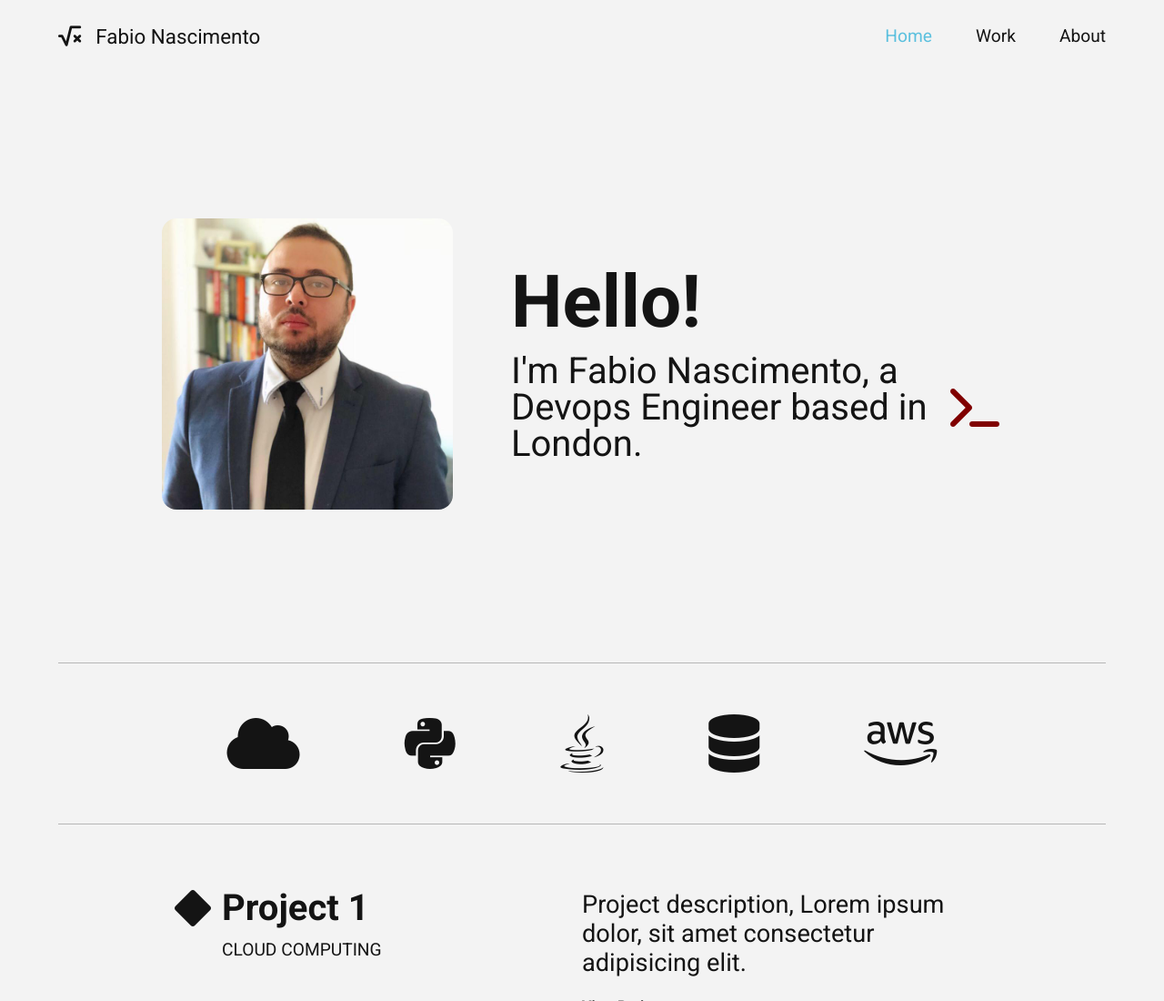
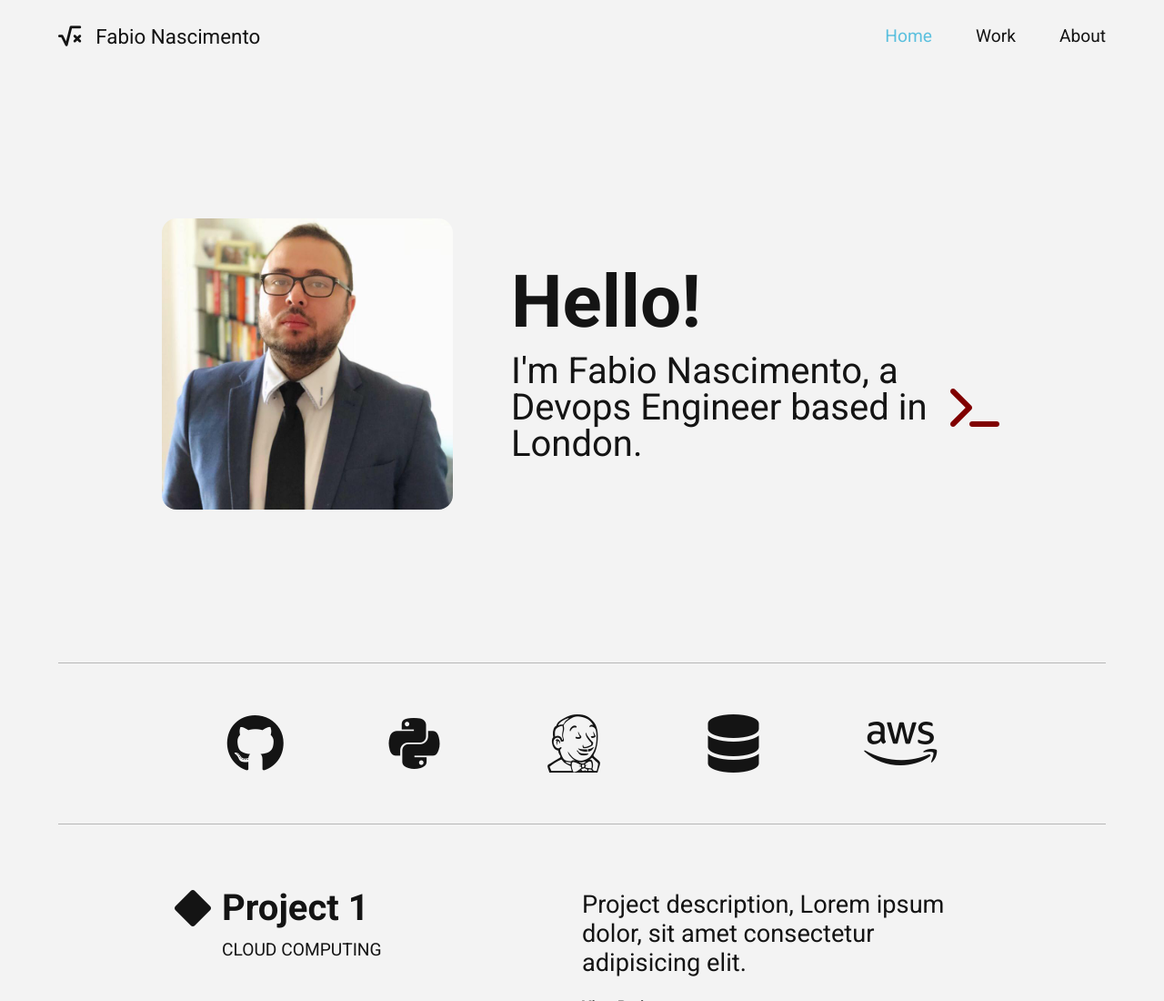
Before and after one commit to fabs312/fabio_devops_website, a plain HTML site: page index.html in a window 1280 px wide. Shown: the top 1100 px of the page at 91% size. Drawn offline with Linux system fonts and the light colour scheme.

Commit message:
changed icons again

```diff
--- a/index.html
+++ b/index.html
@@ -44,9 +44,9 @@
       <hr>
       <!-- Skills icons -->
       <section class="skills-icons">
-        <i class="fa-solid fa-cloud"></i>
+        <i class="fa-brands fa-github"></i>
         <i class="fa-brands fa-python"></i>
-        <i class="fa-brands fa-java"></i>
+        <i class="fa-brands fa-jenkins"></i>
         <i class="fa-solid fa-database"></i>
         <i class="fa-brands fa-aws"></i>
       </section>
```
